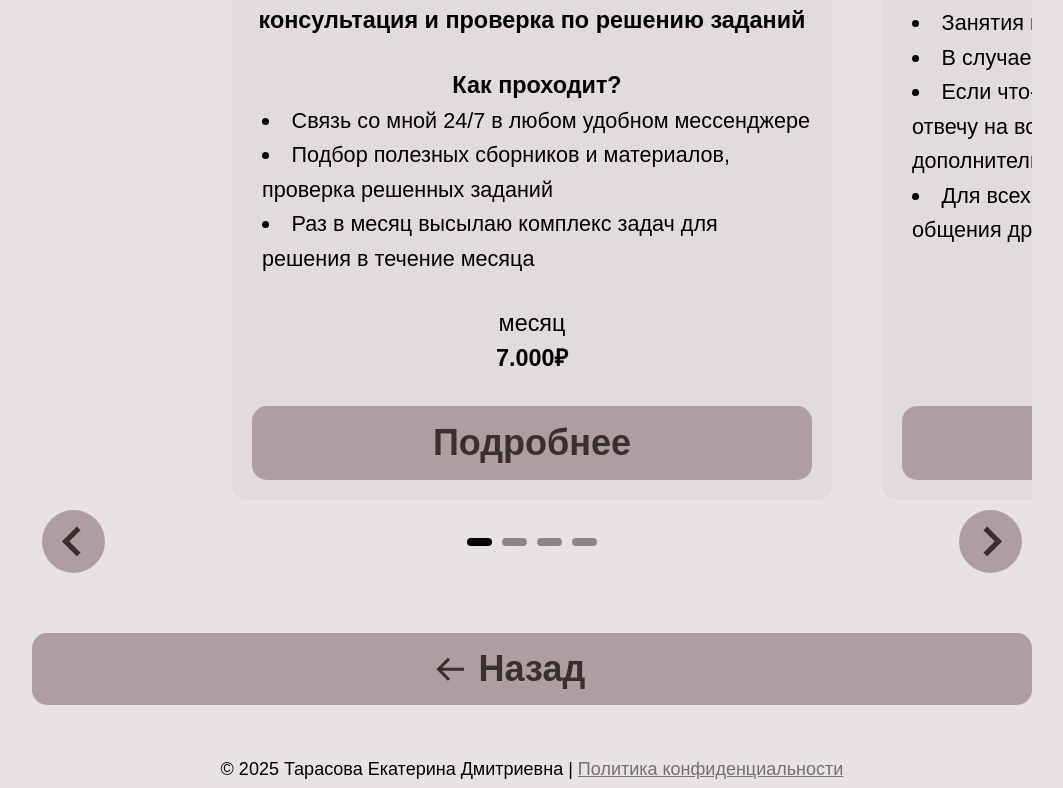
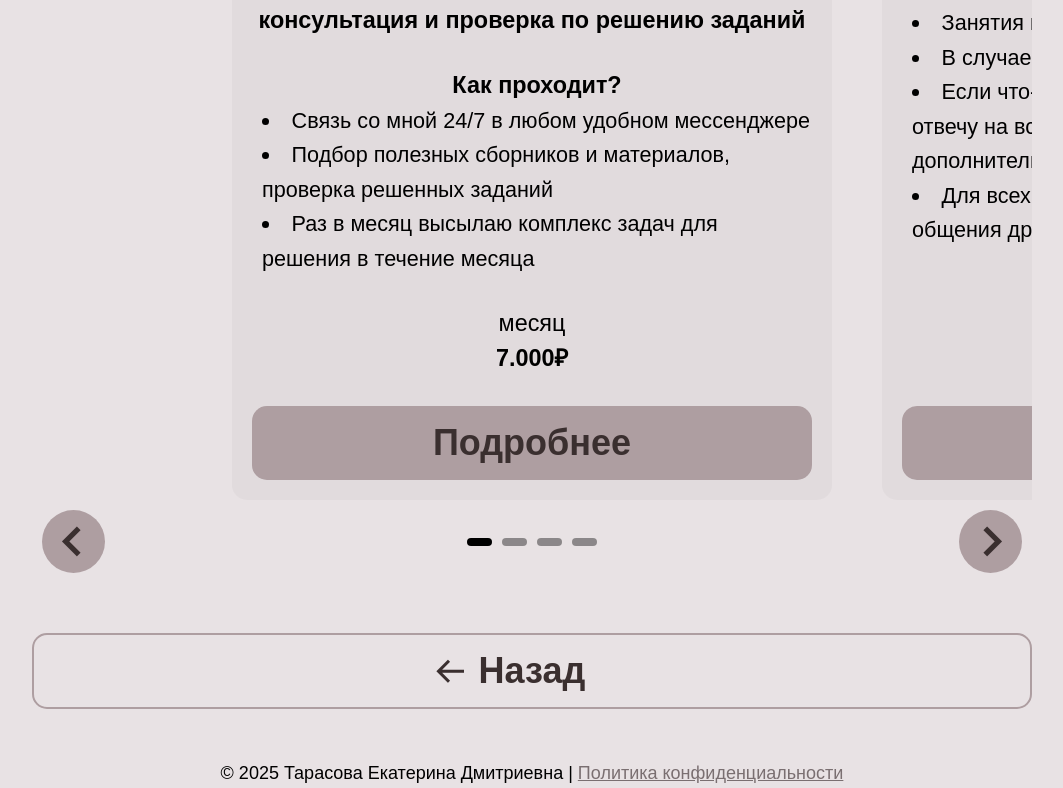
Before and after one commit to Pineapple936/tarasovamaths, a Next.js app: page /services/ege in a window 1280 px wide. Shown: the part 840-1628 px from the top of the page, without its empty margins (108-1171 px from the left). Built offline with nearby package versions, Linux system fonts and the light colour scheme.

Commit message:
update buttonBack

```diff
--- a/src/components/ButtonBack/index.module.scss
+++ b/src/components/ButtonBack/index.module.scss
@@ -6,6 +6,8 @@
     button {
         width: 90%;
         max-width: 1000px;
+        background-color: transparent;
+        border: 2px solid var(--main-color);
 
         span {
             padding: 5px 0;
```
